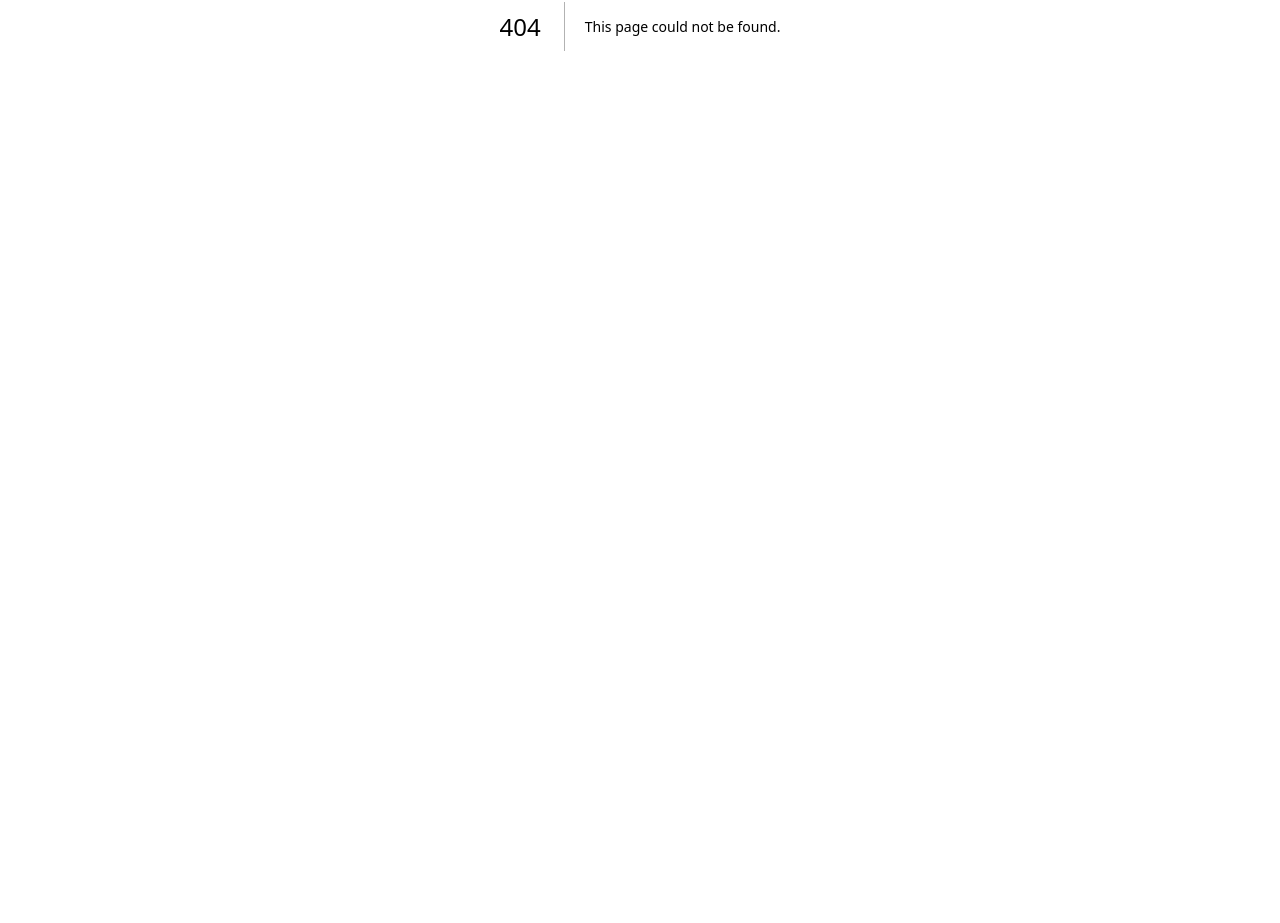
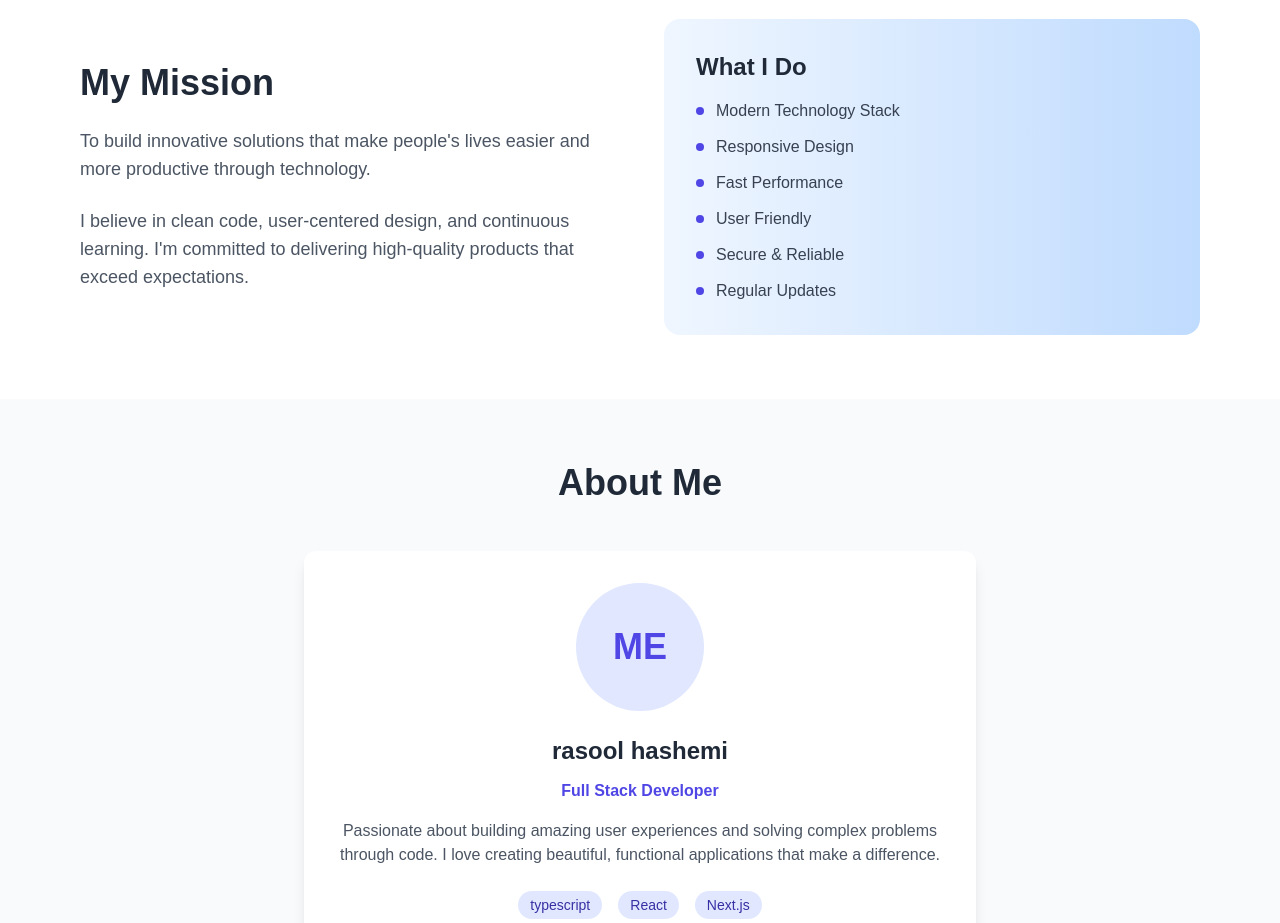
Before and after one commit to hhhr208-glitch/shopping-project, a Next.js app: page /about in a window 1280 px wide. Before the commit this address had no page. Shown: the part 374-1297 px from the top of the page. Before the commit the page ends 800 px from the top, so only its background shows below. Built offline with nearby package versions, Linux system fonts and the light colour scheme.

Commit message:
just starting project

```diff
--- /dev/null
+++ b/app/about/page.tsx
@@ -0,0 +1,114 @@
+import Link from 'next/link'
+
+export default function About() {
+  const features = [
+    "Modern Technology Stack",
+    "Responsive Design",
+    "Fast Performance",
+    "User Friendly",
+    "Secure & Reliable",
+    "Regular Updates"
+  ]
+
+  return (
+    <div className="min-h-screen bg-gray-50">
+      {/* Hero Section */}
+      <section className="bg-white py-20">
+        <div className="max-w-4xl mx-auto text-center px-4">
+          <h1 className="text-5xl font-bold text-gray-800 mb-6">About Me</h1>
+          <p className="text-xl text-gray-600 mb-8 leading-relaxed">
+            I am a passionate developer dedicated to creating amazing web experiences
+            using the latest technologies and best practices.
+          </p>
+        </div>
+      </section>
+
+      {/* Mission Section */}
+      <section className="py-16 bg-white">
+        <div className="max-w-6xl mx-auto px-4">
+          <div className="grid md:grid-cols-2 gap-12 items-center">
+            <div>
+              <h2 className="text-4xl font-bold text-gray-800 mb-6">My Mission</h2>
+              <p className="text-lg text-gray-600 mb-6">
+                To build innovative solutions that make people's lives easier and
+                more productive through technology.
+              </p>
+              <p className="text-lg text-gray-600">
+                I believe in clean code, user-centered design, and continuous learning.
+                I'm committed to delivering high-quality products that exceed expectations.
+              </p>
+            </div>
+            <div className=" p-8 rounded-2xl bg-gradient-to-r from-blue-50 to-blue-200">
+              <h3 className="text-2xl font-bold text-gray-800 mb-4">What I Do</h3>
+              <ul className="space-y-3">
+                {features.map((feature, index) => (
+                  <li key={index} className="flex items-center text-gray-700">
+                    <span className="w-2 h-2 bg-indigo-600 rounded-full mr-3"></span>
+                    {feature}
+                  </li>
+                ))}
+              </ul>
+            </div>
+          </div>
+        </div>
+      </section>
+
+      {/* Personal Section */}
+      <section className="py-16 bg-gray-50">
+        <div className="max-w-4xl mx-auto px-4">
+          <h2 className="text-4xl font-bold text-center text-gray-800 mb-12">About Me</h2>
+          <div className="bg-white rounded-xl shadow-lg p-8 text-center max-w-2xl mx-auto">
+            <div className="w-32 h-32 bg-indigo-100 rounded-full mx-auto mb-6 flex items-center justify-center">
+              <span className="text-4xl text-indigo-600 font-bold">
+
+                ME
+              </span>
+            </div>
+            <h3 className="text-2xl font-bold text-gray-800 mb-3">rasool hashemi</h3>
+            <p className="text-indigo-600 font-semibold mb-4">Full Stack Developer</p>
+            <p className="text-gray-600 mb-6">
+              Passionate about building amazing user experiences and solving complex problems
+              through code. I love creating beautiful, functional applications that make a difference.
+            </p>
+            <div className="flex justify-center space-x-4">
+              <span className="bg-indigo-100 text-indigo-800 px-3 py-1 rounded-full text-sm">
+                typescript
+              </span>
+              <span className="bg-indigo-100 text-indigo-800 px-3 py-1 rounded-full text-sm">
+                React
+              </span>
+              <span className="bg-indigo-100 text-indigo-800 px-3 py-1 rounded-full text-sm">
+                Next.js
+              </span>
+            </div>
+          </div>
+        </div>
+      </section>
+
+
+      {/* CTA Section */}
+      <section className="py-16 bg-white">
+        <div className="max-w-4xl mx-auto text-center px-4">
+          <h2 className="text-4xl font-bold text-gray-800 mb-6">Ready to Work Together?</h2>
+          <p className="text-xl text-gray-600 mb-8">
+            Let's create something amazing together.
+          </p>
+          <div className="space-x-4">
+            <Link
+              href="t.me//rslid"
+              className="bg-indigo-600 text-white px-8 py-3 rounded-lg hover:bg-indigo-700 transition inline-block"
+            >
+              Contact Me
+            </Link>
+            <Link
+              href="/"
+              className="border border-indigo-600 text-indigo-600 px-8 py-3 rounded-lg hover:bg-indigo-50 transition inline-block"
+            >
+              Back to Home
+            </Link>
+          </div>
+        </div>
+      </section>
+    </div>
+  )
+}
--- /dev/null
+++ b/app/dashbord/page.tsx
@@ -0,0 +1,9 @@
+export default function Dash() {
+  return (
+    <div>
+      <h1>Hello World</h1>
+    </div>
+  );
+}
+
+// Usage: <Dash />
```
